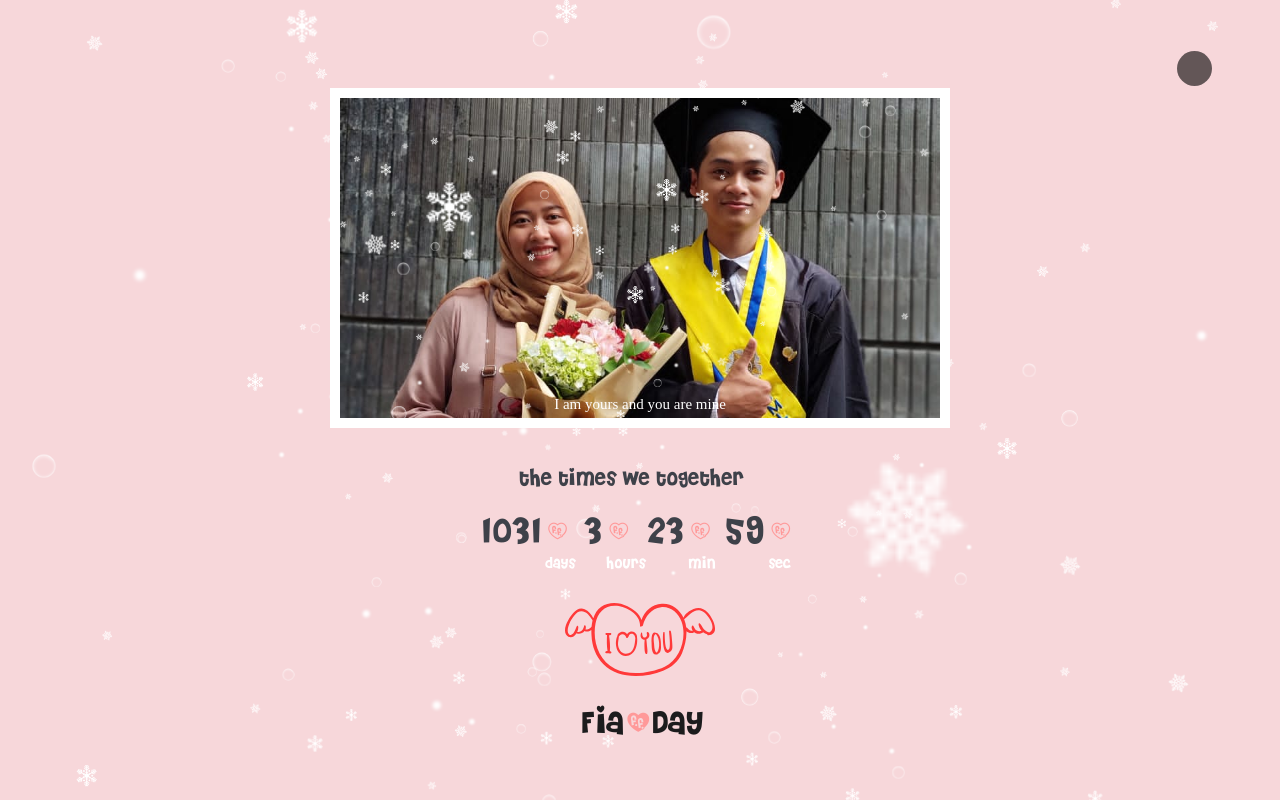
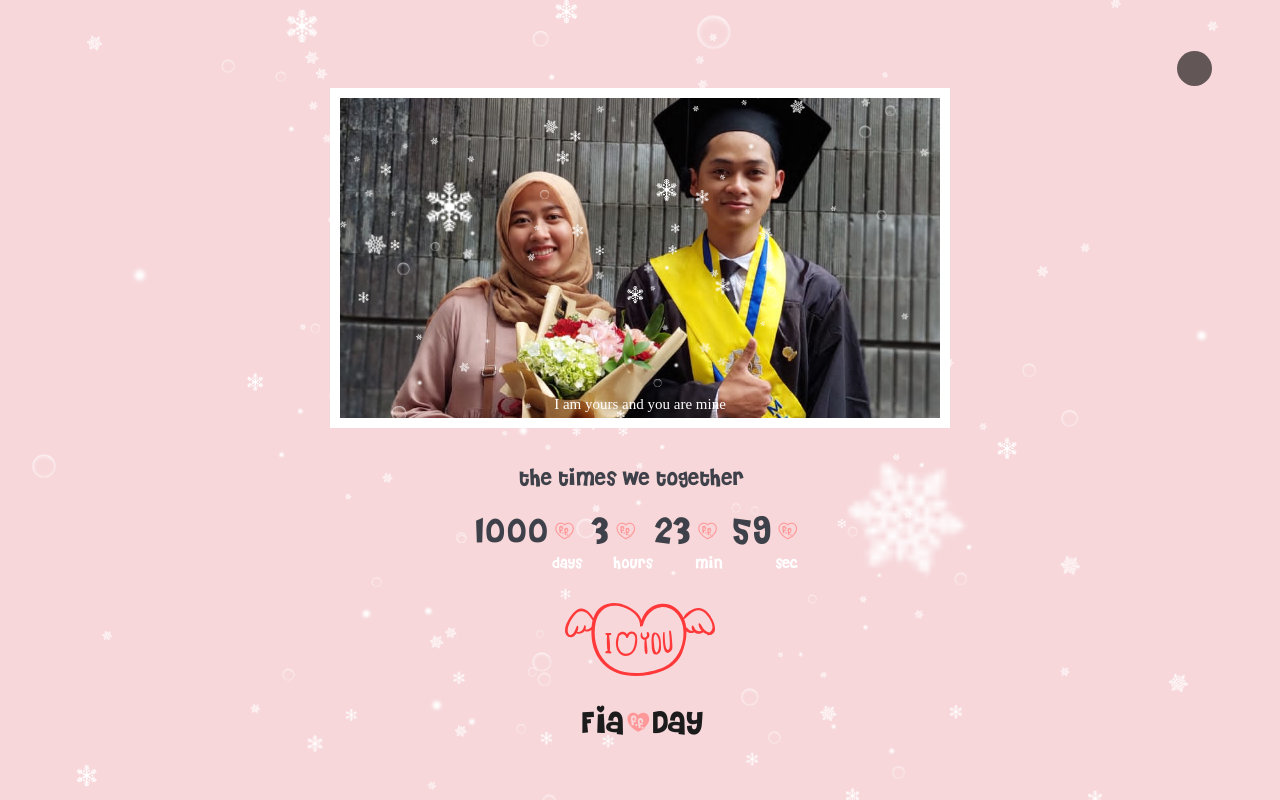
Before and after one commit to dayatsa/dayatsa.github.io, a plain HTML site: page index.html in a window 1280 px wide. Drawn offline with Linux system fonts and the light colour scheme; a web font is replaced by a local one.

Commit message:
Update index.html

```diff
--- a/index.html
+++ b/index.html
@@ -82,7 +82,7 @@
   <p class="our-name self-design">Fia <span>&</span> Day</p>
   <script type="text/javascript">
     //设置起始日期
-    countTime('2020/10/30 00:00', 'day', 'hour', 'minute', 'second');
+    countTime('2020/11/30 00:00', 'day', 'hour', 'minute', 'second');
     var days = parseInt($('#day').text());
     var years = new Date().getFullYear();
     var month = new Date().getMonth() + 1;
```
